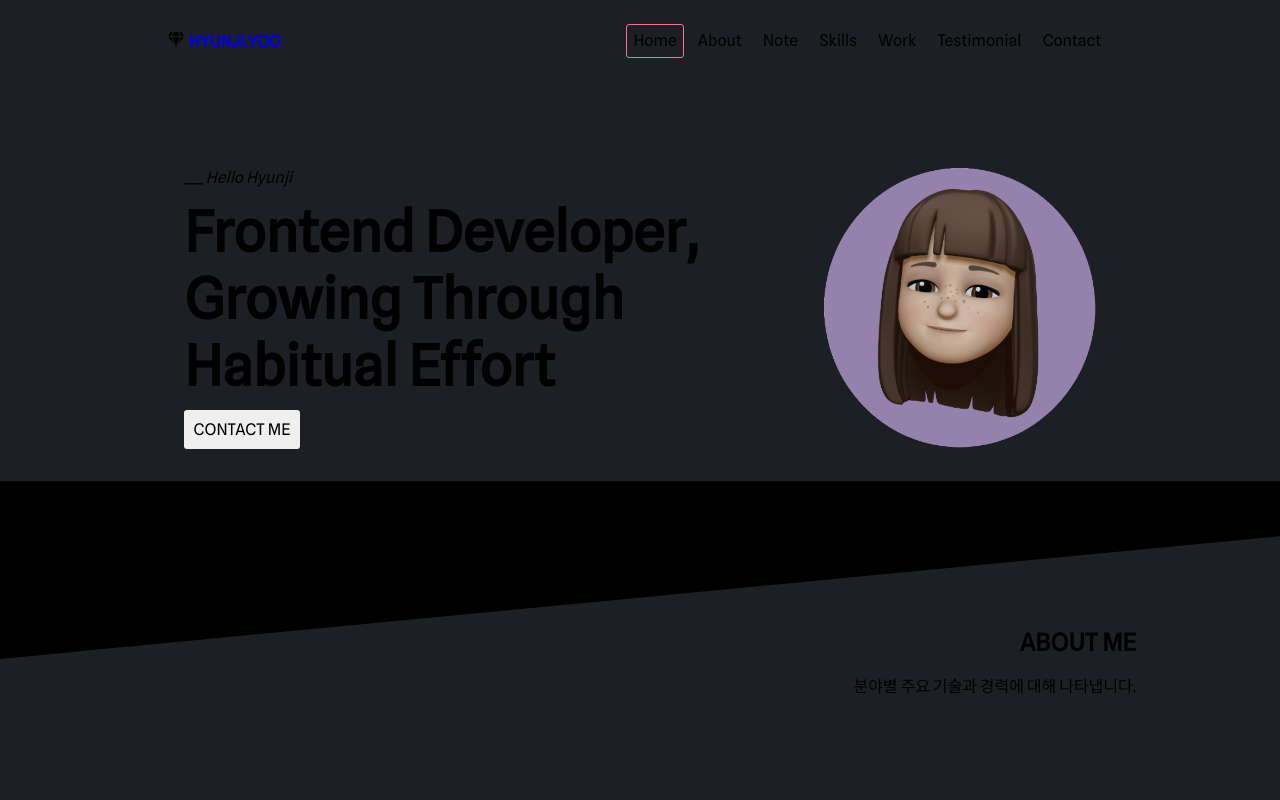
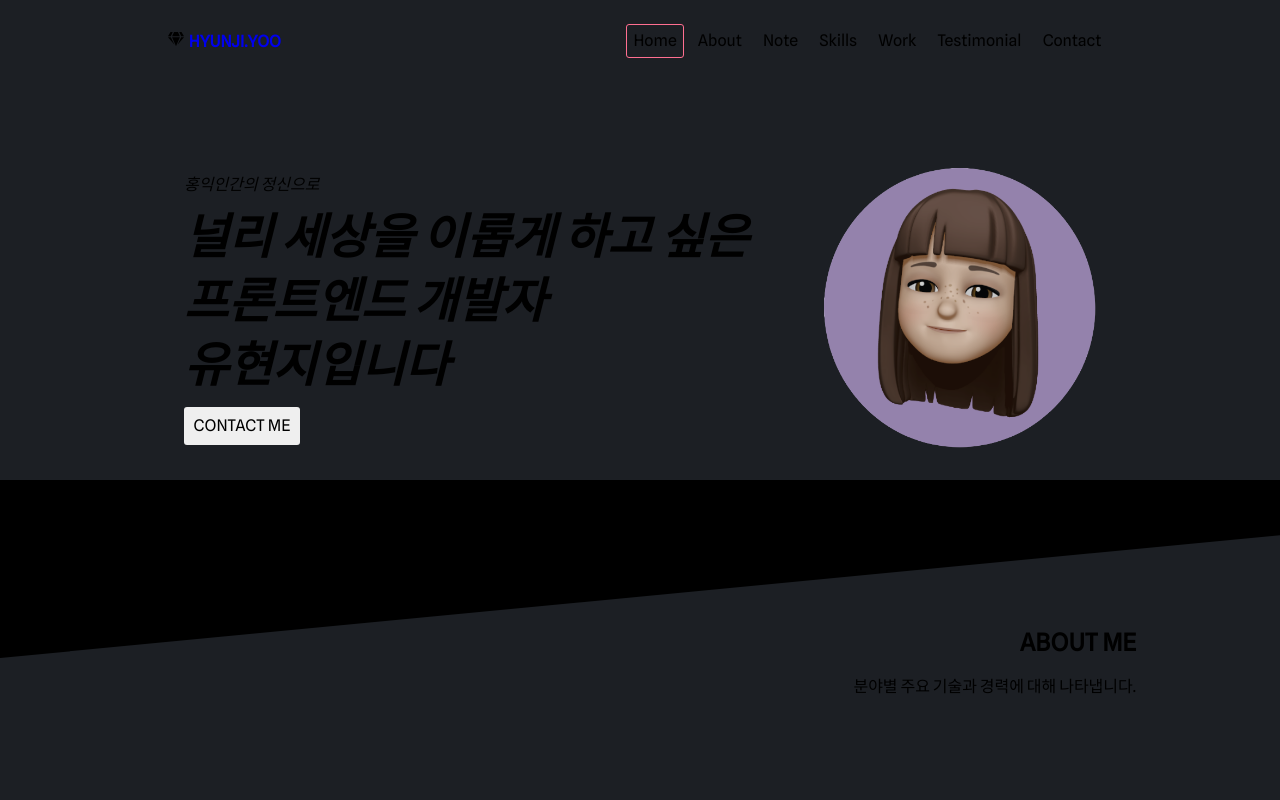
Before and after one commit to hyunjiyoo/portfolio, a React (Create React App) app: page / in a window 1280 px wide. Shown: the top 800 px of the page. Built offline with nearby package versions, Linux system fonts and the light colour scheme; no server answers.

Commit message:
Modify main title

```diff
--- a/src/components/body/intro/intro.module.css
+++ b/src/components/body/intro/intro.module.css
@@ -20,7 +20,9 @@
 
 .title {
   color: makerPurple;
-  font-size: 3.5rem;
+  font-size: 3rem;
+  line-height: 4rem;
+  font-style: italic;
   margin: 0.2em 0;
 }
 
--- a/src/components/body/intro/intro.tsx
+++ b/src/components/body/intro/intro.tsx
@@ -17,10 +17,11 @@ const Intro = ({activeEffect}: IntroProps): JSX.Element => {
   return (
     <section id="intro" className={`${styles.intro} container`}>
       <div className={styles.contents}>
-        <span className={styles.span}>___ Hello Hyunji</span>
+        <span className={styles.span}>홍익인간의 정신으로</span>
         <h1 className={styles.title}>
-          Frontend Developer, <br />
-          Growing Through Habitual Effort
+          널리 세상을 이롭게 하고 싶은 <br />
+          프론트엔드 개발자 <br />
+          유현지입니다
         </h1>
         <button className={styles.button} onClick={moveContactSection}>CONTACT ME</button>
       </div>
```
